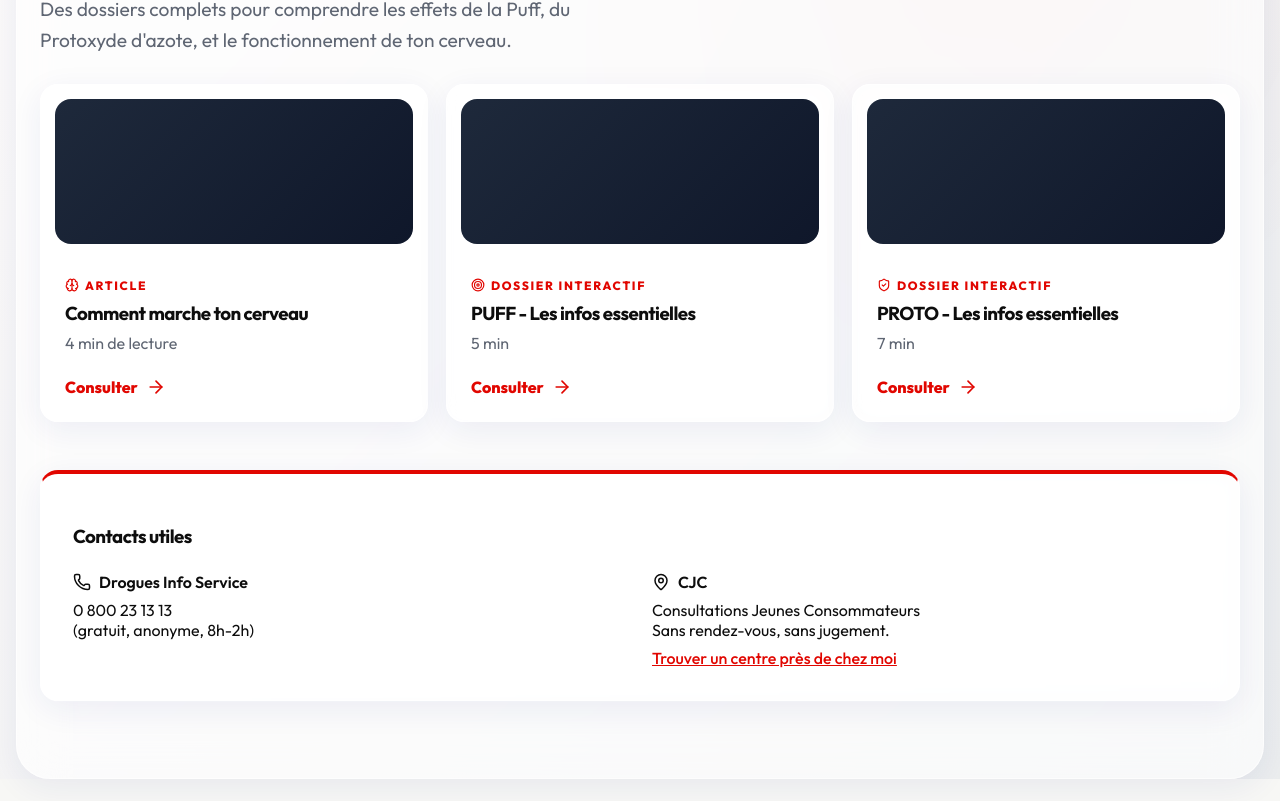
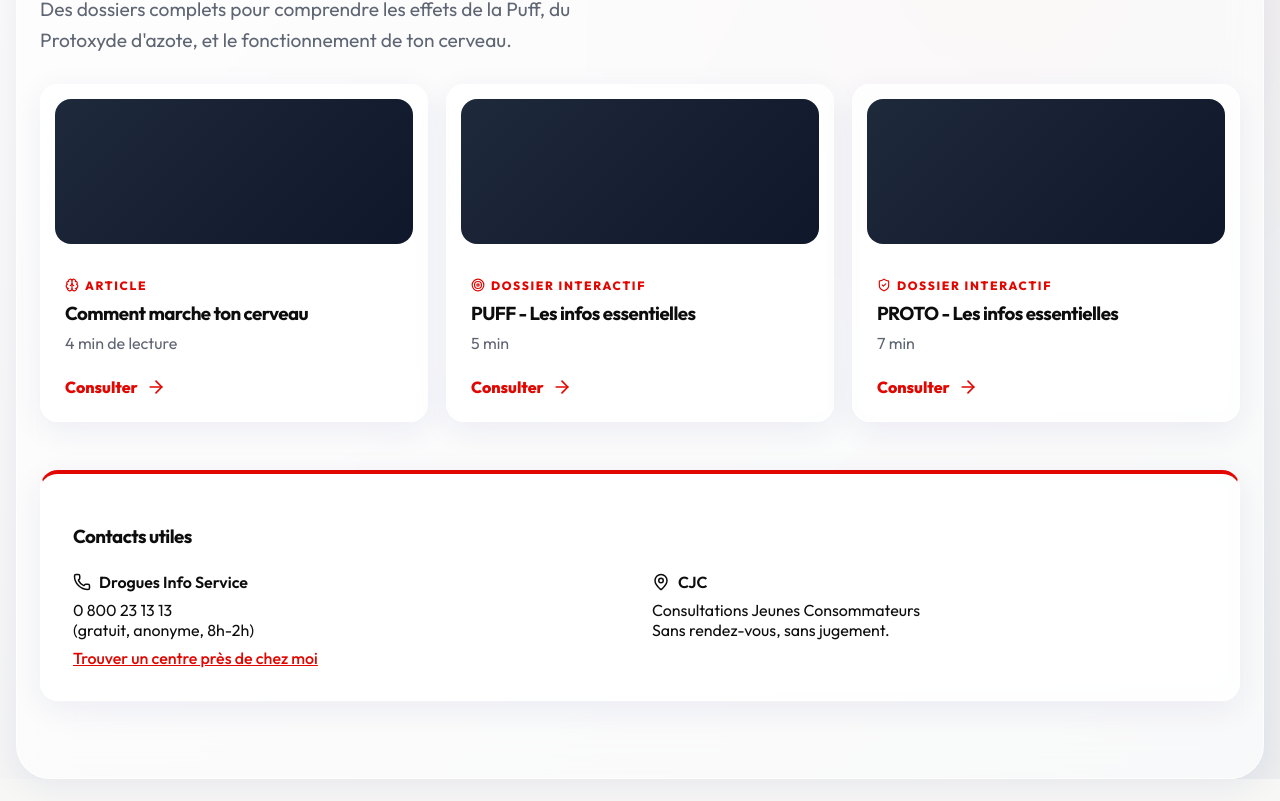
Before and after one commit to wissamheldis-cyber/Alert-l-ves---Pr-vention, a React (Vite) app: page /eleve/ressources in a window 1280 px wide. Shown: the part 311-1112 px from the top of the page. Built offline with nearby package versions, Linux system fonts and the light colour scheme.

Commit message:
Déplacement du lien de recherche de centre vers Drogues Info Service

```diff
--- a/src/pages/student/StudentResources.tsx
+++ b/src/pages/student/StudentResources.tsx
@@ -41,15 +41,15 @@ export function StudentResources() {
                 <Phone size={18} className="red" /> Drogues Info Service
               </div>
               <p style={{ margin: 0, color: "var(--ae-text)" }}>0 800 23 13 13<br/>(gratuit, anonyme, 8h-2h)</p>
+              <a href="https://www.drogues-info-service.fr" target="_blank" rel="noopener noreferrer" style={{ display: "inline-block", marginTop: 8, color: "var(--ae-red)", fontWeight: 500, textDecoration: "underline" }}>
+                Trouver un centre près de chez moi
+              </a>
             </div>
             <div>
               <div style={{ display: "flex", alignItems: "center", gap: 8, marginBottom: 8, fontWeight: 600 }}>
                 <MapPin size={18} className="red" /> CJC
               </div>
               <p style={{ margin: 0, color: "var(--ae-text)" }}>Consultations Jeunes Consommateurs<br/>Sans rendez-vous, sans jugement.</p>
-              <a href="https://www.drogues-info-service.fr" target="_blank" rel="noopener noreferrer" style={{ display: "inline-block", marginTop: 8, color: "var(--ae-red)", fontWeight: 500, textDecoration: "underline" }}>
-                Trouver un centre près de chez moi
-              </a>
             </div>
           </div>
         </div>
```
